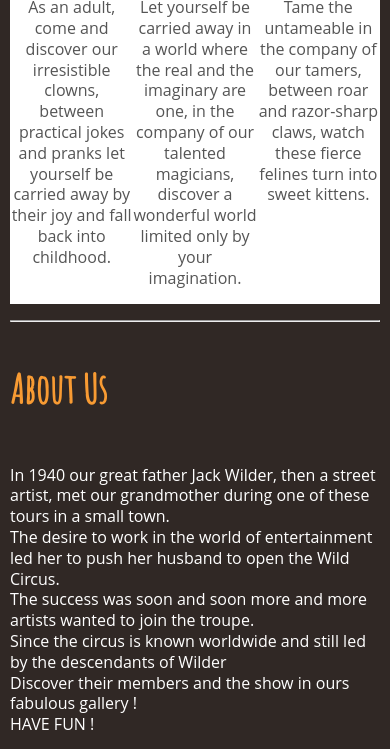
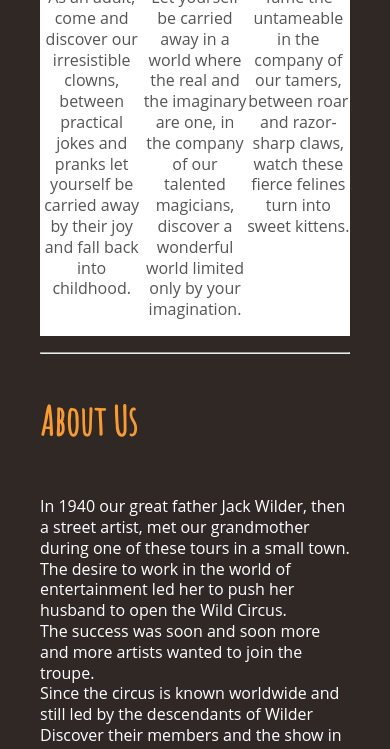
Before and after one commit to Blynice/wildCircus, a plain HTML site: page index.html in a window 390 px wide. Shown: the part 793-1542 px from the top of the page. Drawn offline with Linux system fonts and the light colour scheme; a web font is replaced by a local one.

Commit message:
Update style.css

```diff
--- a/style.css
+++ b/style.css
@@ -213,7 +213,8 @@ textarea{
 /******************** Media Queries *************/
 @media (min-width: 320px) and (max-width: 480px) {
 body{
-  padding: 10px;
+  padding-left: 40px;
+  padding-right: 40px;
     }
 .gallery:hover img{
         filter: none;
```
